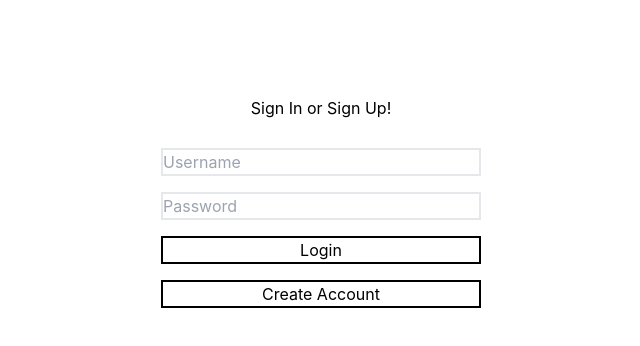
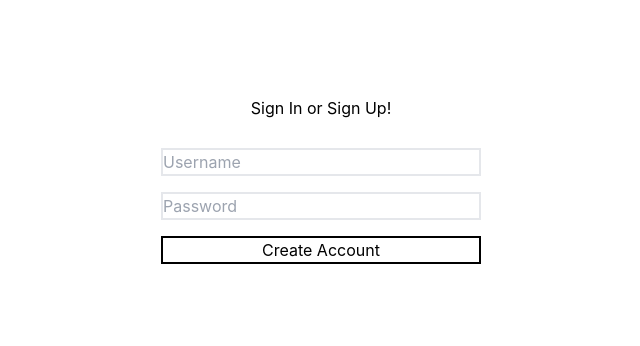
Before and after one commit to TimChinenov/login-test, a React (Create React App) app: page / in a window 1280 px wide. Shown: the top 346 px of the page, without its empty margins (319-959 px from the left). Built offline with nearby package versions, Linux system fonts and the light colour scheme.

Commit message:
got create account working locally

```diff
--- a/src/App.tsx
+++ b/src/App.tsx
@@ -32,8 +32,8 @@ function App() {
           </div>
 
           <div className='grid grid-cols-1'>
-            <button className="my-2 border-2 border-black" onClick={() => createAccount(username, password)} >Login</button>
-            <button className="my-2 border-2 border-black" onClick={() => login(username, password)}>Create Account</button>
+            {/* <button className="my-2 border-2 border-black" onClick={() => createAccount(username, password)} >Login</button> */}
+            <button className="my-2 border-2 border-black" onClick={() => createAccount(username, password)}>Create Account</button>
           </div>
         </div>
       </div>
@@ -42,13 +42,16 @@ function App() {
 }
 
 function createAccount(username: string, password: string) {
+  console.log(username)
+  console.log(password)
+
   const requestOptions = {
     method: 'POST',
     headers: { 'Content-Type': 'application/json' },
     body: JSON.stringify({ username: username, password: password})
   }
 
-  fetch('http://localhost:8080/users', requestOptions)
+  fetch('http://localhost:8080/users/', requestOptions)
     .then(response => response.json())
 }
 
@@ -59,7 +62,7 @@ function login(username: string, password: string) {
     body: JSON.stringify({ username: username, password: password})
   }
 
-  fetch('http://localhost:8080/login', requestOptions)
+  fetch('http://localhost:8080/login/', requestOptions)
     .then(response => response.json())
 }
 
```
